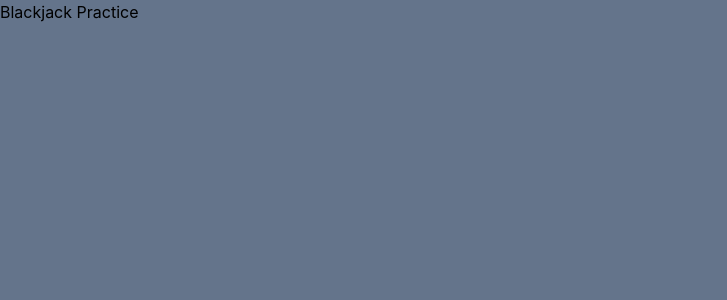
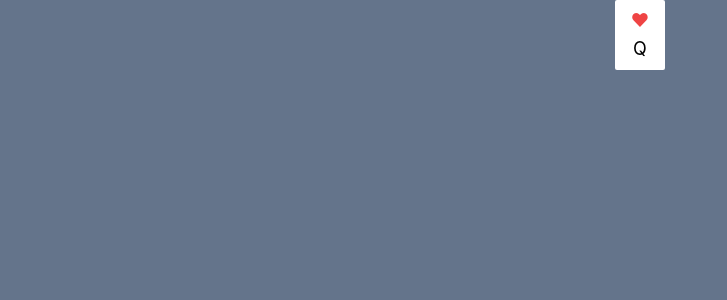
Before and after one commit to jezsung/blackjack-practice, a Next.js app: page / in a window 1280 px wide. Shown: the top 300 px of the page, without its empty margins (0-727 px from the left). Built offline with nearby package versions, Linux system fonts and the light colour scheme.

Commit message:
add playing card component

```diff
--- /dev/null
+++ b/components/PlayingCard.tsx
@@ -0,0 +1,97 @@
+import classNames from 'classnames';
+import { Rank } from '../types/Rank';
+import { Suit } from '../types/Suit';
+
+interface Props {
+  className?: string | undefined;
+  rank: Rank;
+  suit: Suit;
+}
+
+function PlayingCard({ className, rank, suit }: Props) {
+  let rankDisplay: string;
+  let suitDisplay: string;
+
+  switch (rank) {
+    case Rank.One:
+      rankDisplay = '1';
+      break;
+    case Rank.Two:
+      rankDisplay = '2';
+      break;
+    case Rank.Three:
+      rankDisplay = '3';
+      break;
+    case Rank.Four:
+      rankDisplay = '4';
+      break;
+    case Rank.Five:
+      rankDisplay = '5';
+      break;
+    case Rank.Six:
+      rankDisplay = '6';
+      break;
+    case Rank.Seven:
+      rankDisplay = '7';
+      break;
+    case Rank.Eight:
+      rankDisplay = '8';
+      break;
+    case Rank.Nine:
+      rankDisplay = '9';
+      break;
+    case Rank.Ten:
+      rankDisplay = '10';
+      break;
+    case Rank.Jack:
+      rankDisplay = 'J';
+      break;
+    case Rank.Queen:
+      rankDisplay = 'Q';
+      break;
+    case Rank.King:
+      rankDisplay = 'K';
+      break;
+    case Rank.Ace:
+      rankDisplay = 'A';
+      break;
+  }
+
+  switch (suit) {
+    case Suit.Club:
+      suitDisplay = '♣';
+      break;
+    case Suit.Diamond:
+      suitDisplay = '♦';
+      break;
+    case Suit.Heart:
+      suitDisplay = '♥';
+      break;
+    case Suit.Spade:
+      suitDisplay = '♠';
+      break;
+  }
+
+  return (
+    <div
+      className={classNames(
+        className,
+        'flex flex-col justify-center items-center',
+        'w-[50px] h-[70px]',
+        'bg-white rounded-sm'
+      )}
+    >
+      <div
+        className={classNames('text-lg', {
+          'text-black': suit === Suit.Club || suit === Suit.Spade,
+          'text-red-500': suit === Suit.Diamond || suit === Suit.Heart,
+        })}
+      >
+        {suitDisplay}
+      </div>
+      <div className={classNames('text-lg')}>{rankDisplay}</div>
+    </div>
+  );
+}
+
+export default PlayingCard;
--- a/package.json
+++ b/package.json
@@ -14,6 +14,7 @@
     "@types/node": "18.11.9",
     "@types/react": "18.0.25",
     "@types/react-dom": "18.0.9",
+    "classnames": "^2.3.2",
     "eslint": "8.28.0",
     "eslint-config-next": "13.0.4",
     "next": "13.0.4",
--- a/pages/index.tsx
+++ b/pages/index.tsx
@@ -1,3 +1,12 @@
+import classNames from 'classnames';
+import PlayingCard from '../components/PlayingCard';
+import { Rank } from '../types/Rank';
+import { Suit } from '../types/Suit';
+
 export default function Home() {
-  return <div>Blackjack Practice</div>;
+  return (
+    <div className={classNames('flex justify-center items-center')}>
+      <PlayingCard rank={Rank.Queen} suit={Suit.Heart} />
+    </div>
+  );
 }
--- /dev/null
+++ b/types/Rank.ts
@@ -0,0 +1,18 @@
+enum Rank {
+  One,
+  Two,
+  Three,
+  Four,
+  Five,
+  Six,
+  Seven,
+  Eight,
+  Nine,
+  Ten,
+  Jack,
+  Queen,
+  King,
+  Ace,
+}
+
+export { Rank };
--- /dev/null
+++ b/types/Suit.ts
@@ -0,0 +1,8 @@
+enum Suit {
+  Club,
+  Diamond,
+  Heart,
+  Spade,
+}
+
+export { Suit };
```
Also changed, not shown: 1 other file (tests, documents, lock files or other folders).
